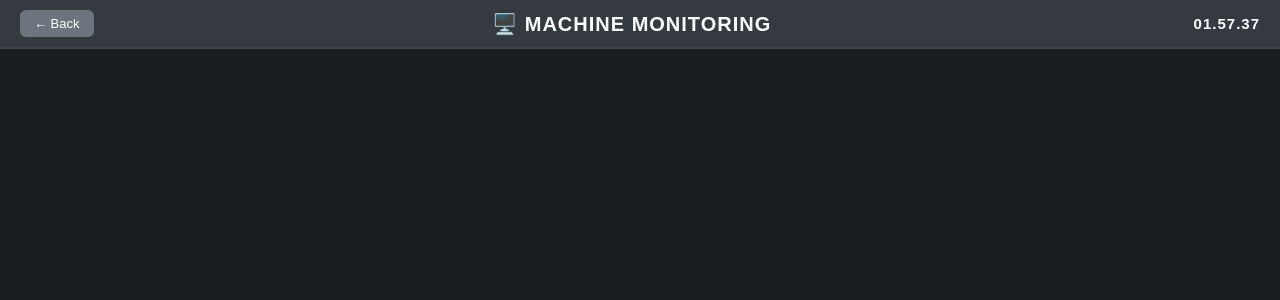
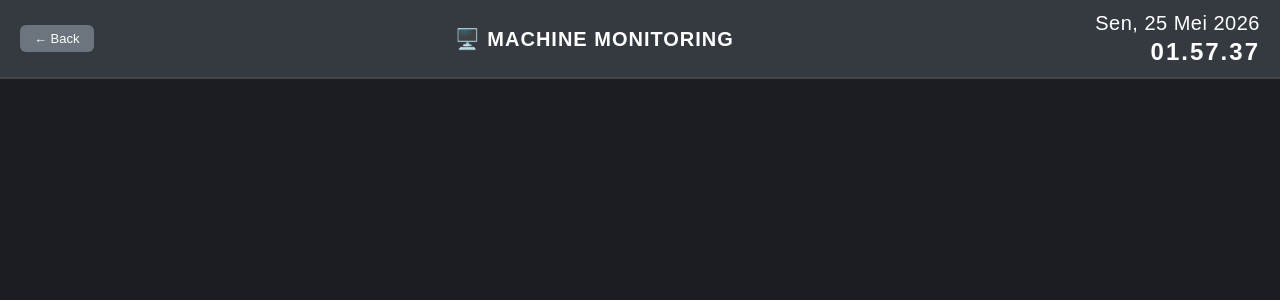
Before and after one commit to ozhickp/jidouka-system, a PHP site: page /mtc_project/monitoring_public.php in a window 1280 px wide. Shown: the top 300 px of the page. Run offline with PHP 8.4, Linux system fonts and the light colour scheme; data that the repository does not hold is empty.

Commit message:
fix view issue

```diff
--- a/monitoring_public.php
+++ b/monitoring_public.php
@@ -60,11 +60,22 @@
         }
 
         #clock {
-            font-size: 15px;
+            text-align: right;
+            line-height: 1.3;
+            min-width: 110px;
+        }
+
+        #clock .clock-date {
+            font-size: 20px;
+            /* font-weight: bold; */
+            color: #ffffff;
+            letter-spacing: 0.5px;
+        }
+
+        #clock .clock-time {
+            font-size: 24px;
             font-weight: bold;
-            min-width: 90px;
-            text-align: right;
-            letter-spacing: 1px;
+            letter-spacing: 2px;
         }
 
         /* ── PLANT COLUMNS ── */
@@ -318,12 +329,20 @@
         // ── CLOCK ──
         function updateClock() {
             const now = new Date();
-            document.getElementById('clock').textContent =
-                now.toLocaleTimeString('id-ID', {
-                    hour: '2-digit',
-                    minute: '2-digit',
-                    second: '2-digit'
-                });
+            const dateStr = now.toLocaleDateString('id-ID', {
+                weekday: 'short',
+                day: '2-digit',
+                month: 'short',
+                year: 'numeric'
+            });
+            const timeStr = now.toLocaleTimeString('id-ID', {
+                hour: '2-digit',
+                minute: '2-digit',
+                second: '2-digit'
+            });
+            document.getElementById('clock').innerHTML =
+                `<div class="clock-date">${dateStr}</div>` +
+                `<div class="clock-time">${timeStr}</div>`;
         }
         setInterval(updateClock, 1000);
         updateClock();
```
